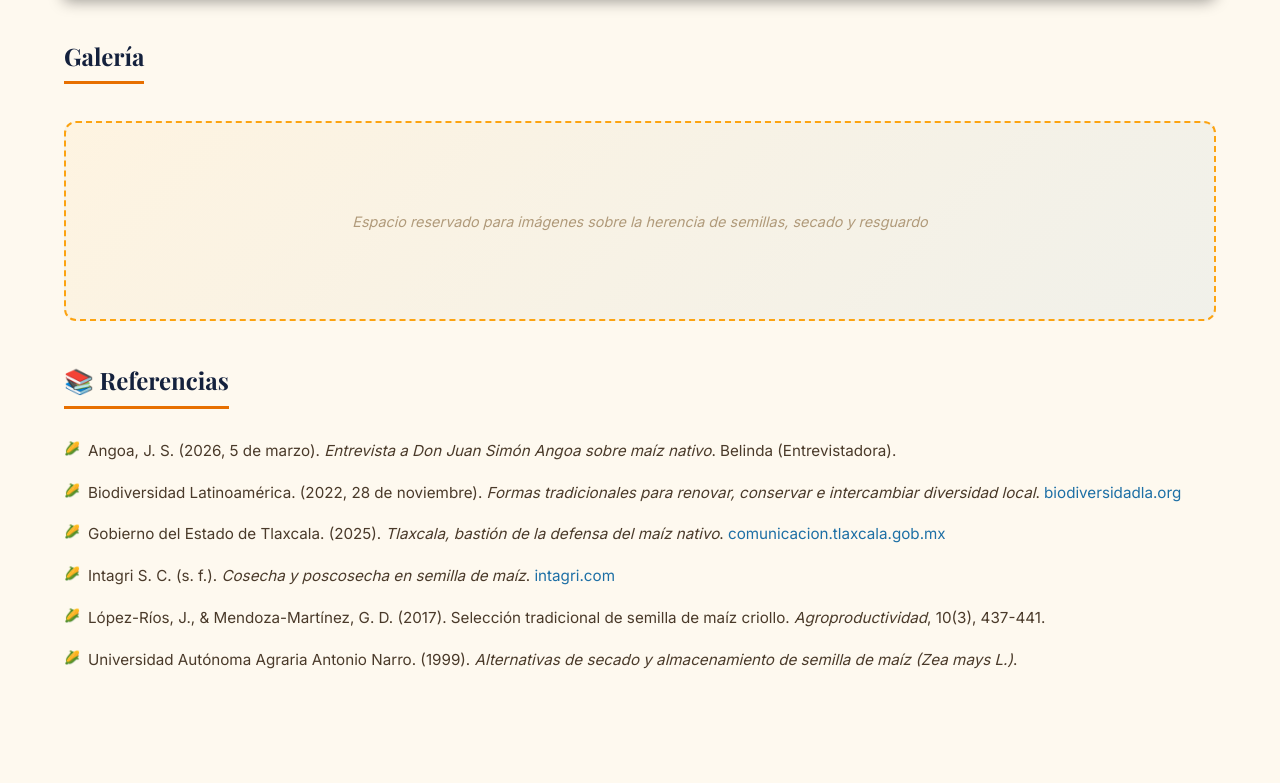
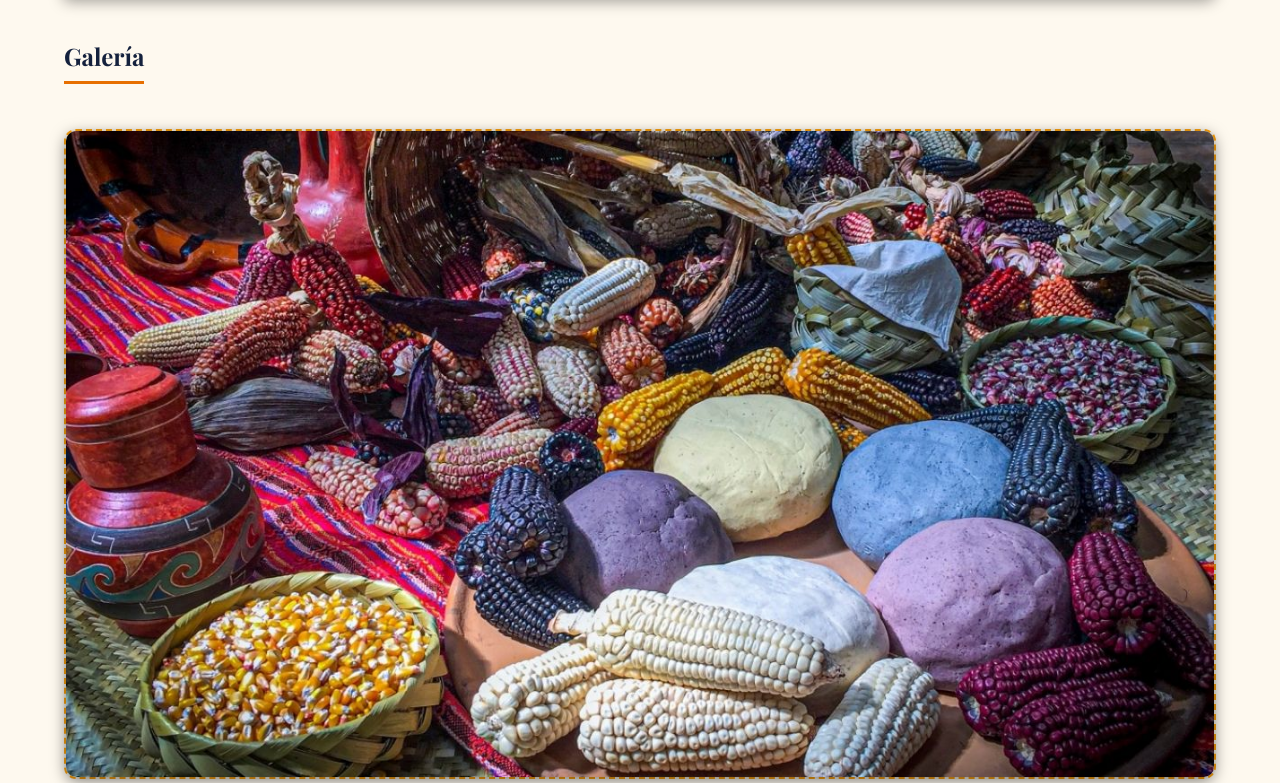
Before and after one commit to alexanderdiego19537-svg/Herencia-de-el-maiz, a website: page paginas/categorias/herencia.html in a window 1280 px wide. Shown: the part 3138-3921 px from the top of the page. Drawn offline with nearby package versions, Linux system fonts and the light colour scheme.

Commit message:
feat: replace placeholder text with main wheel image in herencia.html gallery

```diff
--- a/paginas/categorias/herencia.html
+++ b/paginas/categorias/herencia.html
@@ -194,8 +194,9 @@
         <!-- GALERÍA -->
         <section class="seccion">
             <h2>Galería</h2>
-            <div class="espacio-imagen">
-                Espacio reservado para imágenes sobre la herencia de semillas, secado y resguardo
+            <div class="espacio-imagen" style="text-align: center; margin-top: 2rem;">
+                <!-- Imagen principal de la rueda agregada a la galería de herencia -->
+                <img src="../../imagenes/Imagen principal maiz.jpg" alt="Herencia de semillas de maíz nativo" style="max-width: 100%; height: auto; border-radius: 10px; box-shadow: 0 4px 15px rgba(0,0,0,0.5);">
             </div>
         </section>
 
```
